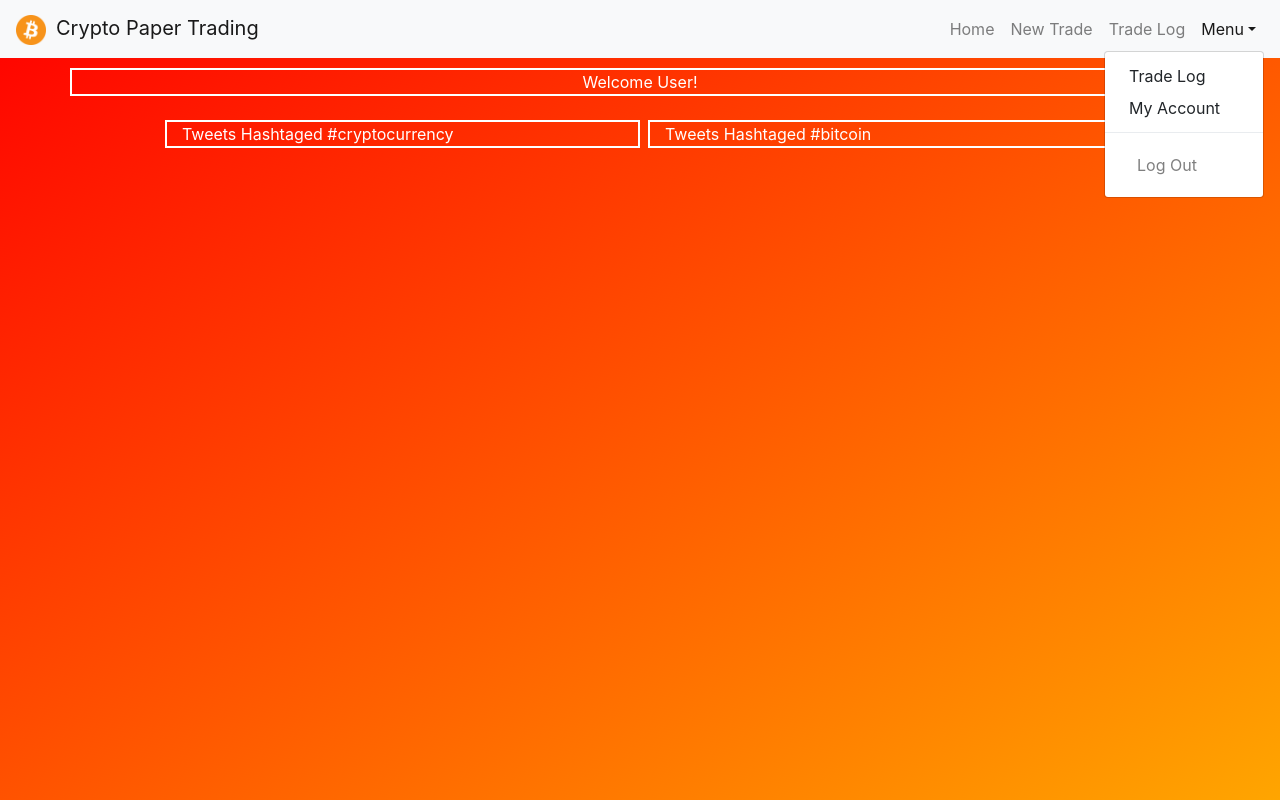
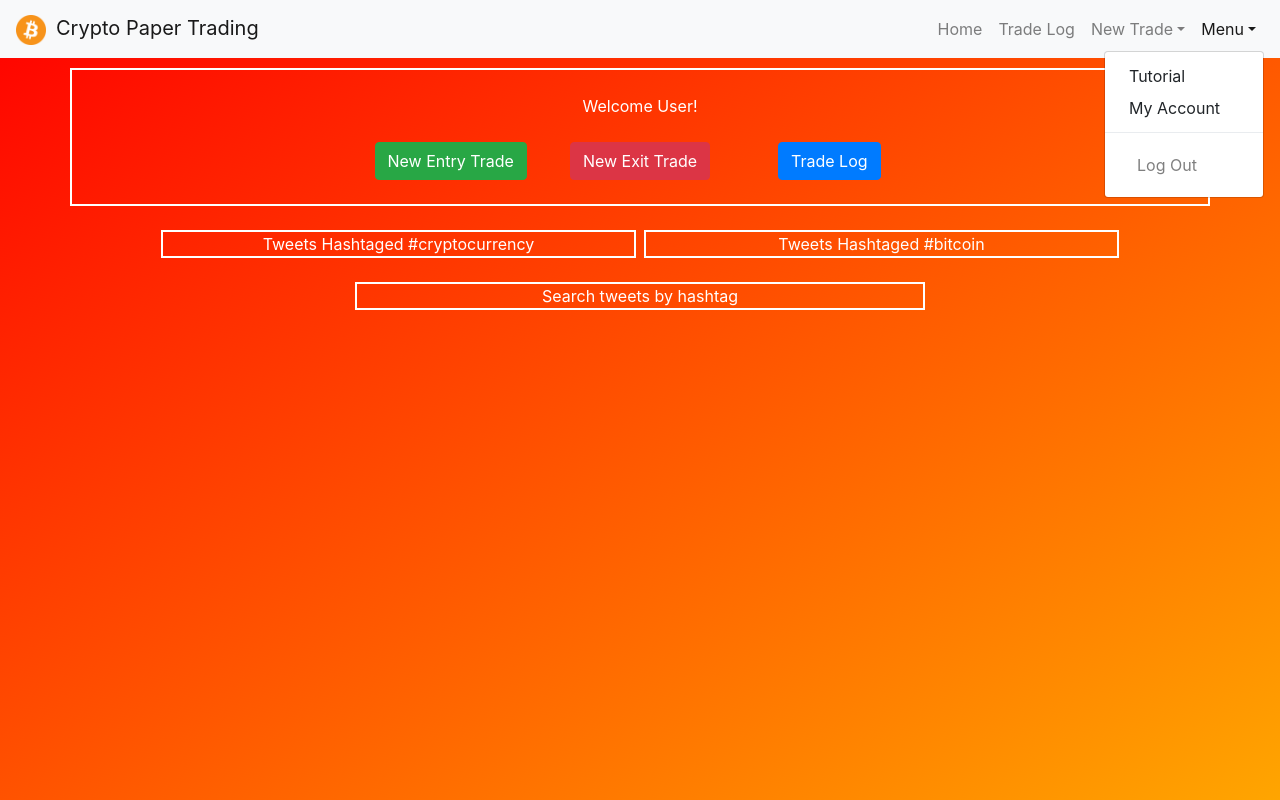
Before and after one commit to mdamian9/cryptopapertrading-site, a React (Create React App) app in the folder client/: page /home in a window 1280 px wide. Both pictures are taken after a click on the link "Menu". Built offline with nearby package versions, Linux system fonts and the light colour scheme.

Commit message:
Modified Navbar, some progress on UserHomePage

```diff
--- a/client/src/components/Navbar.js
+++ b/client/src/components/Navbar.js
@@ -41,18 +41,28 @@ class NavbarComponent extends Component {
                             <NavLink href="/home">Home</NavLink>
                         </NavItem>
                         <NavItem>
-                            <NavLink href="/new-trade">New Trade</NavLink>
-                        </NavItem>
-                        <NavItem>
                             <NavLink href="/trade-log">Trade Log</NavLink>
                         </NavItem>
+                        <UncontrolledDropdown nav inNavbar>
+                            <DropdownToggle nav caret>
+                                New Trade
+                            </DropdownToggle>
+                            <DropdownMenu right>
+                                <DropdownItem>
+                                    New Entry Trade
+                                </DropdownItem>
+                                <DropdownItem>
+                                    New Exit Trade
+                                </DropdownItem>
+                            </DropdownMenu>
+                        </UncontrolledDropdown>
                         <UncontrolledDropdown nav inNavbar>
                             <DropdownToggle nav caret>
                                 Menu
                             </DropdownToggle>
                             <DropdownMenu right>
                                 <DropdownItem>
-                                    Trade Log
+                                    Tutorial
                                 </DropdownItem>
                                 <DropdownItem>
                                     My Account
--- a/client/src/components/NewTradePage.js
+++ /dev/null
@@ -1,15 +0,0 @@
-import React, { Component } from 'react';
-import NavbarComponent from './Navbar';
-
-class NewTradePage extends Component {
-    render = () => {
-        return (
-            <div>
-                <NavbarComponent />
-                New Trade Page
-            </div>
-        );
-    };
-};
-
-export default NewTradePage;
--- a/client/src/components/UserHomePage.js
+++ b/client/src/components/UserHomePage.js
@@ -1,5 +1,5 @@
 import React, { Component } from 'react';
-import { Container, Row, Col } from 'reactstrap';
+import { Button, Container, Row, Col } from 'reactstrap';
 import NavbarComponent from './Navbar';
 import '../assets/css/UserHomePage.css';
 
@@ -10,18 +10,36 @@ class UserHomePage extends Component {
                 <NavbarComponent />
                 <Container style={{ marginTop: '10px' }}>
                     <Row>
-                        <Col xs='12' className="w-outline text-center">
-                            Welcome User!
+                        <Col xs="12" className="w-outline text-center">
+                            <br />
+                            <Row>
+                                <Col>
+                                    Welcome User!
+                                </Col>
+                            </Row>
+                            <br />
+                            <Row className="justify-content-center">
+                                <Col xs="2"><Button color="success">New Entry Trade</Button></Col>
+                                <Col xs="2"><Button color="danger">New Exit Trade</Button></Col>
+                                <Col xs="2"><Button color="primary">Trade Log</Button></Col>
+                            </Row>
+                            <br />
                         </Col>
                     </Row>
                     <br />
-                    <Row>
-                        <Col xs={{size: 5, offset: 1}} className="w-outline">
+                    <Row className="justify-content-center text-center">
+                        <Col xs="5" className="w-outline">
                             Tweets Hashtaged #cryptocurrency
                         </Col>
                         &ensp;
                         <Col xs='5' className="w-outline">
                             Tweets Hashtaged #bitcoin
+                        </Col>
+                    </Row>
+                    <br />
+                    <Row className="text-center">
+                        <Col xs="6" className="w-outline mx-auto">
+                            Search tweets by hashtag
                         </Col>
                     </Row>
                 </Container>
--- a/client/src/index.js
+++ b/client/src/index.js
@@ -8,7 +8,6 @@ import App from './App';
 import SignupPage from './components/SignupPage';
 import LoginPage from './components/LoginPage.js';
 import UserHomePage from './components/UserHomePage';
-import NewTradePage from './components/NewTradePage';
 import NewEntryTrade from './components/NewEntryTrade';
 import NewExitTrade from './components/NewExitTrade';
 import TradeLogPage from './components/TradeLogPage';
@@ -22,7 +21,6 @@ ReactDOM.render(
         {/* <Route exact path="/login" component={NewEntryTrade} />
         <Route exact path="/signup" component={NewEntryTrade} /> */}
         <Route exact path="/home" component={UserHomePage} />
-        <Route exact path="/new-trade" component={NewTradePage} />
         <Route exact path="/new-entry-trade" component={NewEntryTrade} />
         <Route exact path="/new-exit-trade" component={NewExitTrade} />
         <Route exact path="/trade-log" component={TradeLogPage} />
```
